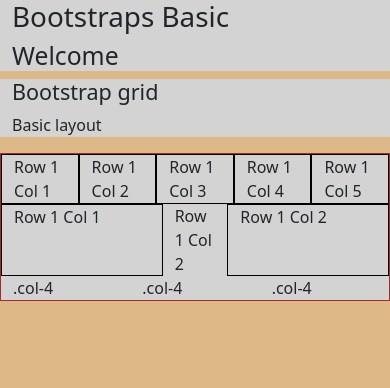
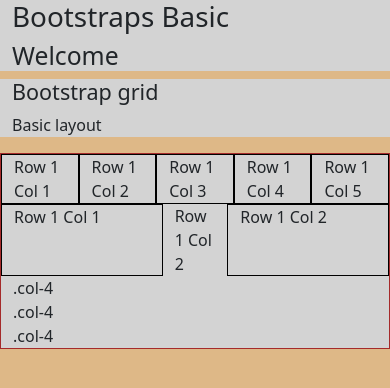
Before and after one commit to VIJAYADASS/Bootstraps, a website: page index.html in a window 390 px wide. Drawn offline with nearby package versions, Linux system fonts and the light colour scheme.

Commit message:
add the col-sm

```diff
--- a/index.html
+++ b/index.html
@@ -45,9 +45,10 @@
             <div class="col bg">Row 1 Col 2</div>
         </div>
         <div class="row">
-            <div class="col-4 bg">.col-4</div>
-            <div class="col-4 bg">.col-4</div>
-            <div class="col-4 bg">.col-4</div>
+            <div class="col-sm-4 bg">.col-4</div>
+            <div class="col-sm-4 bg">.col-4</div>
+            <div class="col-sm-4 bg">.col-4</div>
+
 
         </div>
     </div>
```
